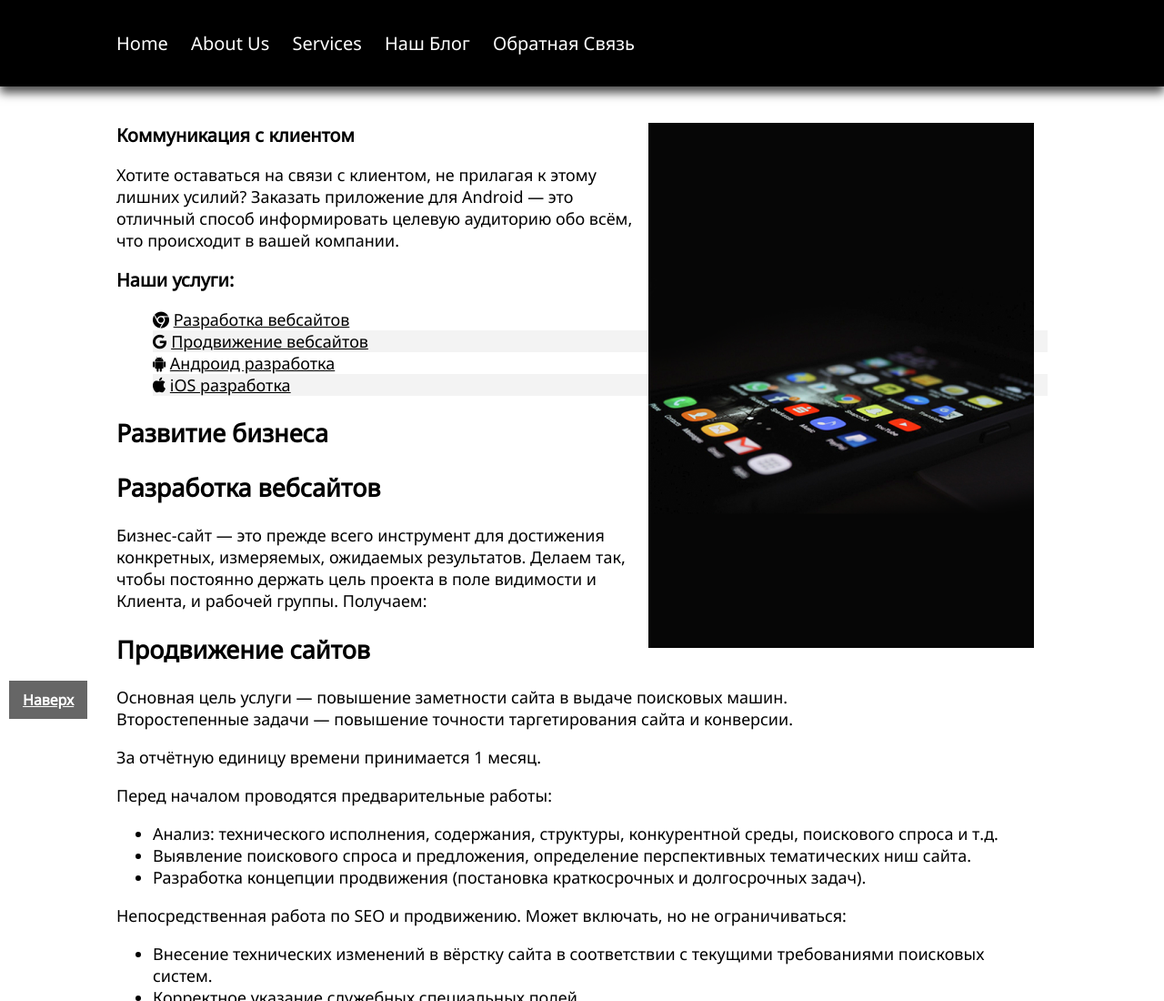
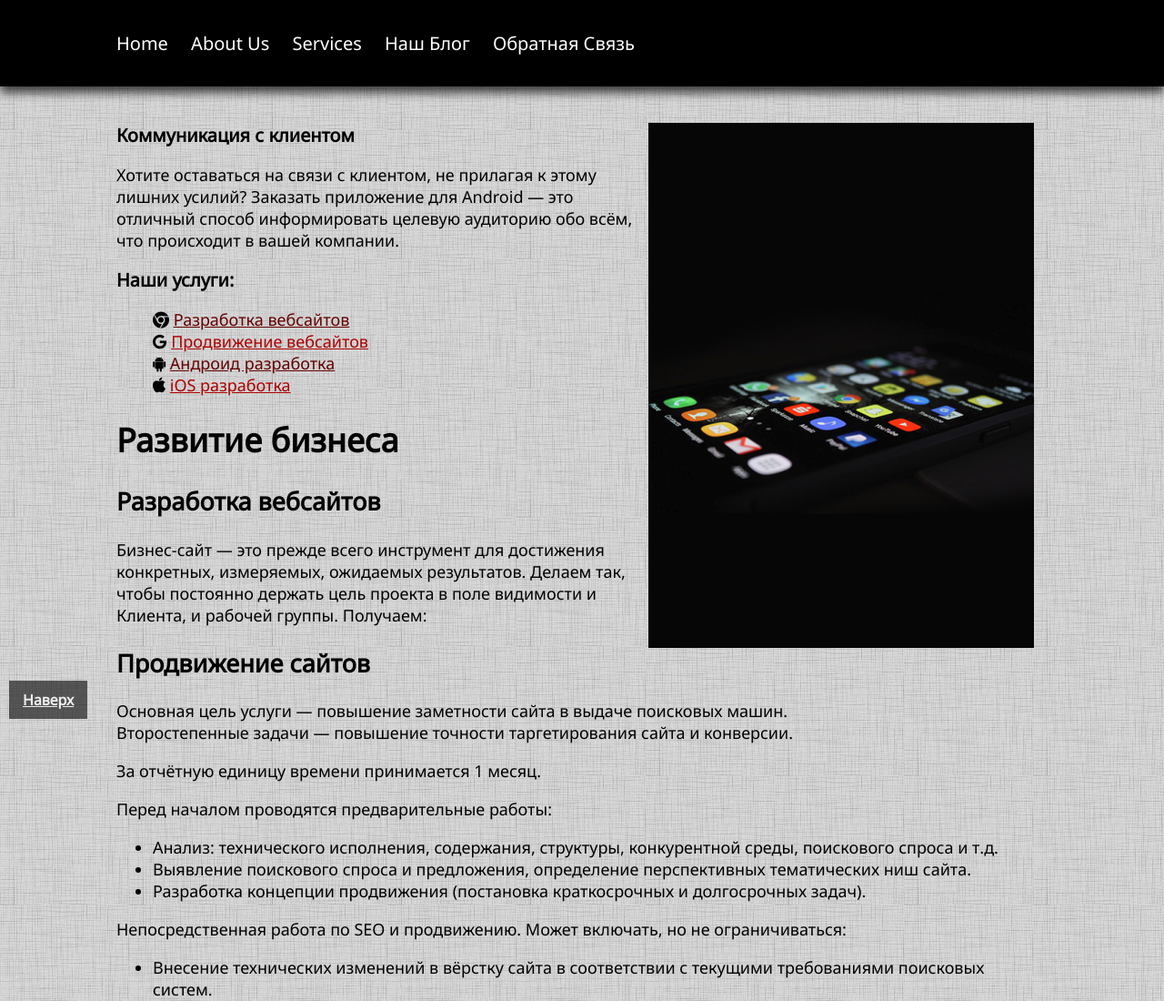
Before and after one commit to dev-alex-ya/mywebsite.github.io, a plain HTML site: page index.html in a window 1280 px wide. Shown: the top 1100 px of the page at 91% size. Drawn offline with Linux system fonts and the light colour scheme.

Commit message:
сделал фон страницы

```diff
--- a/index.html
+++ b/index.html
@@ -10,12 +10,15 @@
     <link rel="stylesheet" href="./styles/header.css">
     <link rel="stylesheet" href="./styles/main.css">
     <link rel="stylesheet" href="./styles/style.css">
+
+    <!-- добавить новые страницы -->
 </head>
 <body>
     <a name="top"></a>
     <header>
         <div class="container">
             <ul class="menu">
+                <!-- настроить кнопки чтобы срабатывало по всей площади -->
                 <li class="menu-item"><a href="index.html">Home</a></li>
                 <li class="menu-item"><a href="about.html">About Us</a></li>
                 <li class="menu-item">
@@ -64,10 +67,11 @@
             </li>
         </ul>
 
+        <h1>Развитие бизнеса</h1>
         <article>
-            <h1>Развитие бизнеса</h1>
+
             <a name="web"></a>
-            <h1>Разработка вебсайтов</h1>
+            <h2>Разработка вебсайтов</h2>
             <p>
                 Бизнес-сайт — это прежде всего
                 инструмент для достижения конкретных,
@@ -75,8 +79,8 @@
                 Делаем так, чтобы постоянно держать
                 цель проекта в поле видимости и Клиента,
                 и рабочей группы. Получаем:
+            </p>
 
-            </p>
             <a name="seo"></a>
             <h2>Продвижение сайтов</h2>
             <p>
--- a/styles/main.css
+++ b/styles/main.css
@@ -16,9 +16,9 @@ ul ul li {
 }
 
 .service a {
-    color: black;
+    color: rgb(100, 0, 0);
 }
 
-.service:nth-child(even) {
-    background-color: rgb(243, 243, 243);
+.service:nth-child(even) a {
+    color: rgb(175, 0, 0);
 }
--- a/styles/style.css
+++ b/styles/style.css
@@ -5,6 +5,8 @@ html{
 body{
     margin: 0;
     padding: 0;
+    background-image: url(../images/background.png);
+    background-repeat: repeat;
 }
 /* body { font-family: "Bitstream Vera Serif Bold", serif } */
 .container{
```
Also changed, not shown: images/background.png (added).
